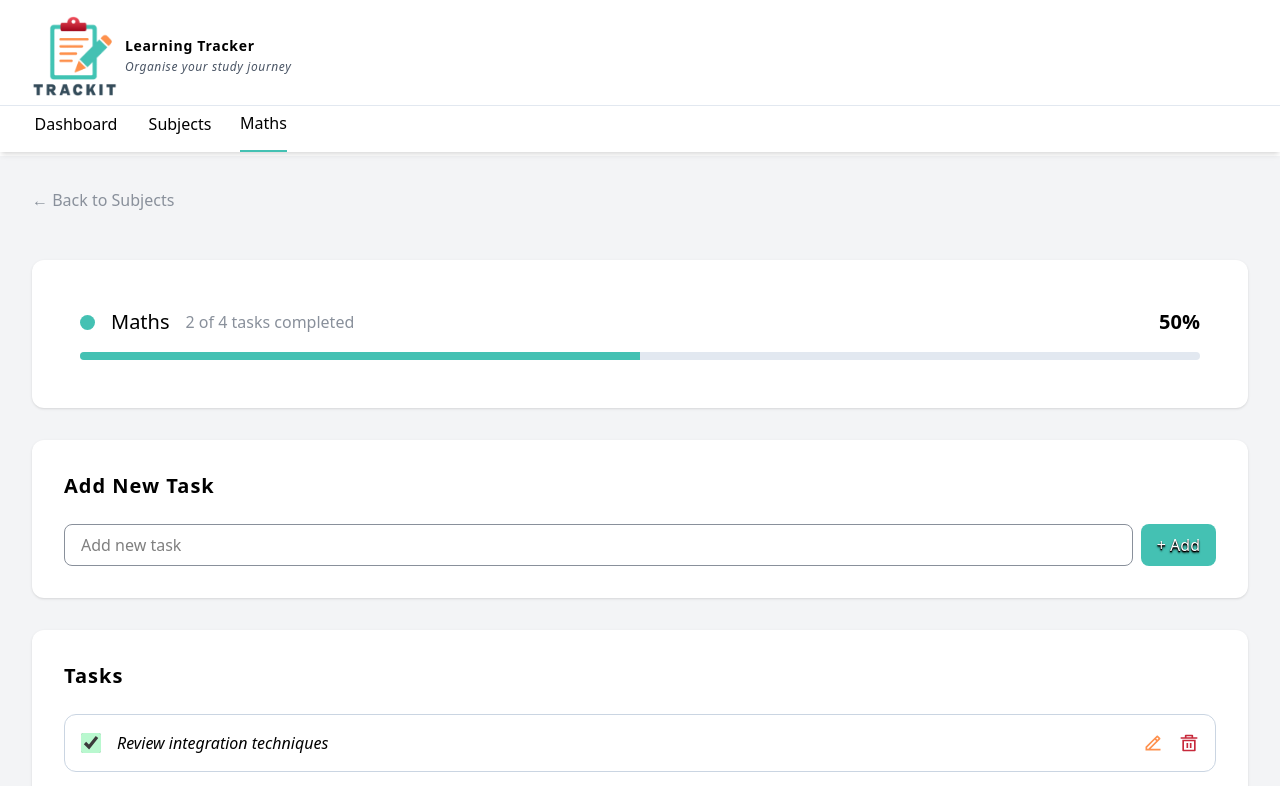
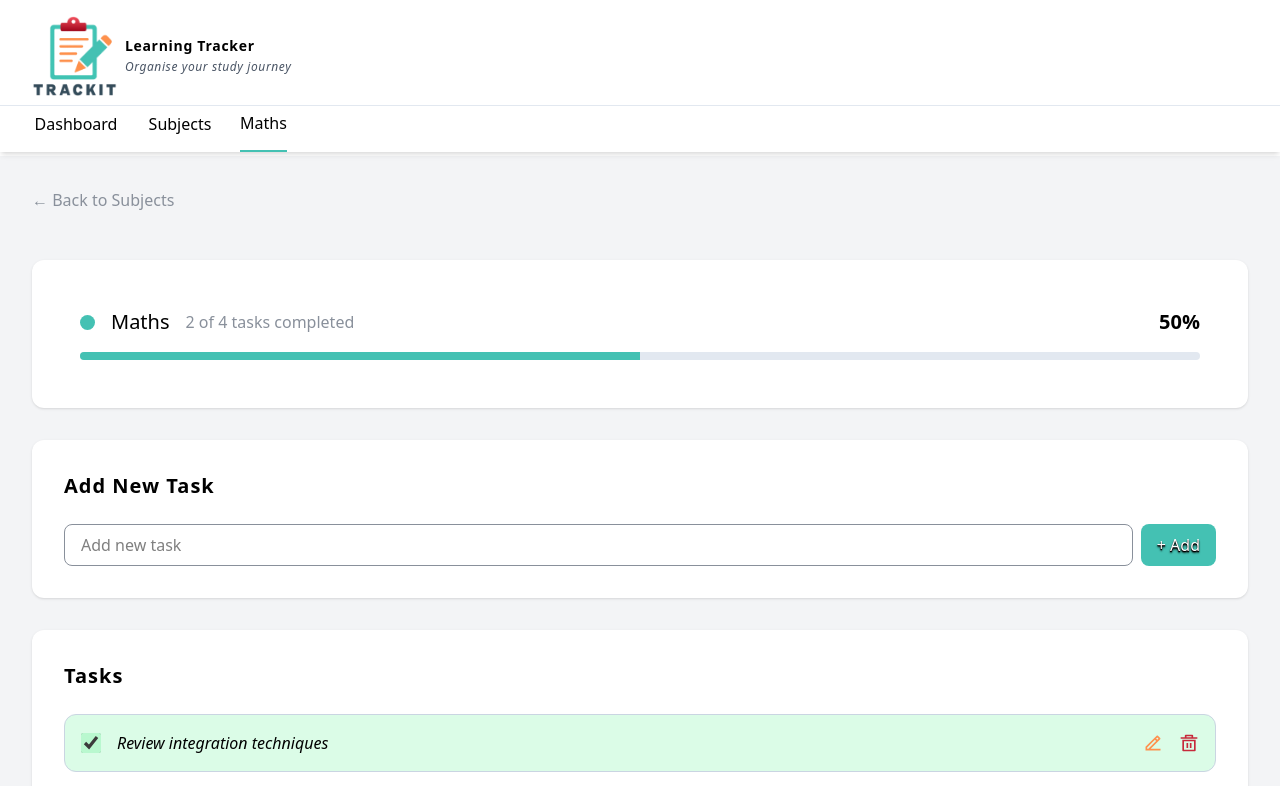
Before and after one commit to A-Karim2003/TrackIt, a React (Vite) app: page /subjects/1 in a window 1280 px wide. Shown: the top 786 px of the page. Built offline with nearby package versions, Linux system fonts and the light colour scheme; data requests are answered from the project's data file.

Commit message:
Feat: Add theme color to each subject. Add green highlight to completed tasks

```diff
--- a/data/db.json
+++ b/data/db.json
@@ -90,6 +90,11 @@
           "id": "a3f8ee44-4403-4998-b65e-c506d3f2cace",
           "text": "Task 2B",
           "completed": true
+        },
+        {
+          "id": "08daff8e-2173-4653-860d-21dbc39080c7",
+          "text": "Task 3",
+          "completed": false
         }
       ]
     }
--- a/src/components/AddSubject.jsx
+++ b/src/components/AddSubject.jsx
@@ -3,9 +3,11 @@ import { useSubjects } from "../context/SubjectsProvider";
 import AddForm from "./AddForm";
 import Card from "./Card";
 import SectionTitle from "./SectionTitle";
+import getRandomColor from "../helpers/getRandomColor";
 
 function AddSubject() {
   const { addSubject } = useSubjects();
+  const randomColor = getRandomColor();
   const [subjectName, setSubjectName] = useState("");
 
   function handleSubmit(e) {
@@ -15,6 +17,7 @@ function AddSubject() {
     const subject = {
       id: crypto.randomUUID(),
       name: subjectName,
+      themeColor: randomColor,
       tasks: [],
     };
 
--- a/src/components/AllSubjects.jsx
+++ b/src/components/AllSubjects.jsx
@@ -25,7 +25,7 @@ function AllSubjects() {
             <Subject
               key={subject.id}
               subject={subject}
-              className="border border-slate-300 "
+              className="border border-slate-300 hover:bg-gray-100 cursor-pointer"
               onClick={() => navigate(`/subjects/${subject.id}`)}
               isEditingId={isEditingId}
               setIsEditingId={setIsEditingId}
--- a/src/components/Subject.jsx
+++ b/src/components/Subject.jsx
@@ -28,10 +28,10 @@ function Subject({
 
   return (
     <div
-      className={`${className} cursor-pointer flex flex-col p-4 rounded-xl`}
+      className={`${className} flex flex-col p-4 rounded-xl`}
       onClick={onClick}
     >
-      <div className="flex items-center gap-4 ">
+      <div className="flex items-center gap-4">
         <div
           className="h-[15px] w-[15px] rounded-full"
           style={{ background: subject.themeColor }}
--- a/src/components/SubjectOverview.jsx
+++ b/src/components/SubjectOverview.jsx
@@ -30,7 +30,7 @@ function SubjectOverview() {
                 key={subject.id}
                 subject={subject}
                 completedPercentage={completedPercentage}
-                className=" hover:bg-gray-100"
+                className="hover:bg-gray-100 cursor-pointer"
                 onClick={() => navigate(`/subjects/${subject.id}`)}
               >
                 <small className="text-[14px] text-customGrey">
--- a/src/components/Task.jsx
+++ b/src/components/Task.jsx
@@ -21,7 +21,9 @@ function Task({ task, isEditingId, children, setIsEditingId }) {
 
   return (
     <div
-      className={`cursor-pointer flex p-4 rounded-xl border border-slate-300 items-center justify-center gap-4`}
+      className={`cursor-pointer flex p-4 rounded-xl border border-slate-300 items-center justify-center gap-4 ${
+        task.completed ? "bg-green-100" : ""
+      } `}
     >
       <input
         type="checkbox"
--- a/src/context/SubjectsProvider.jsx
+++ b/src/context/SubjectsProvider.jsx
@@ -168,8 +168,6 @@ function SubjectsProvider({ children }) {
 
   //? DELETE SUBJECT
   async function deleteSubject(subjectId) {
-    dispatch({ type: "loading" });
-
     try {
       const res = await fetch(`${ENDPOINT}/${subjectId}`, {
         method: "DELETE",
```
